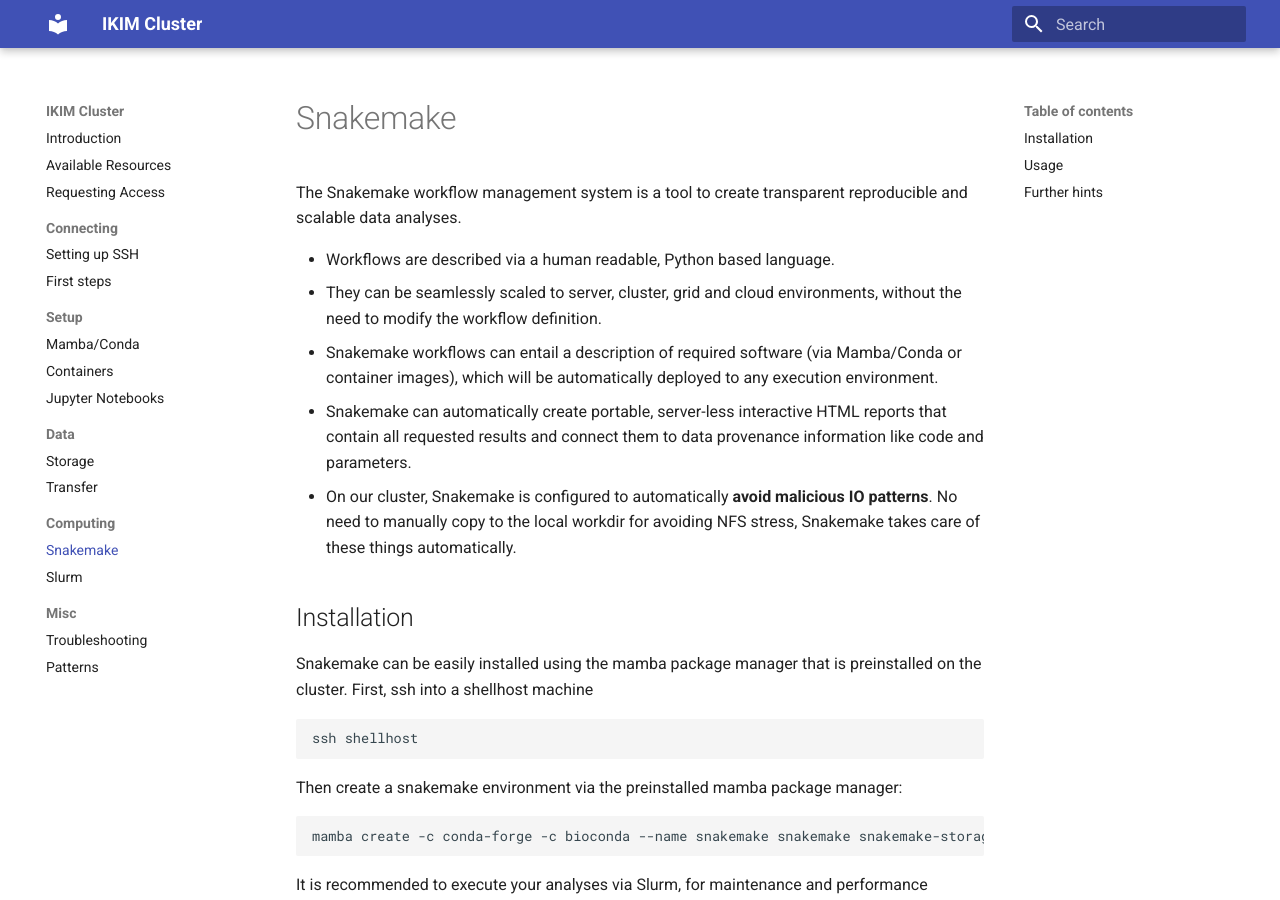
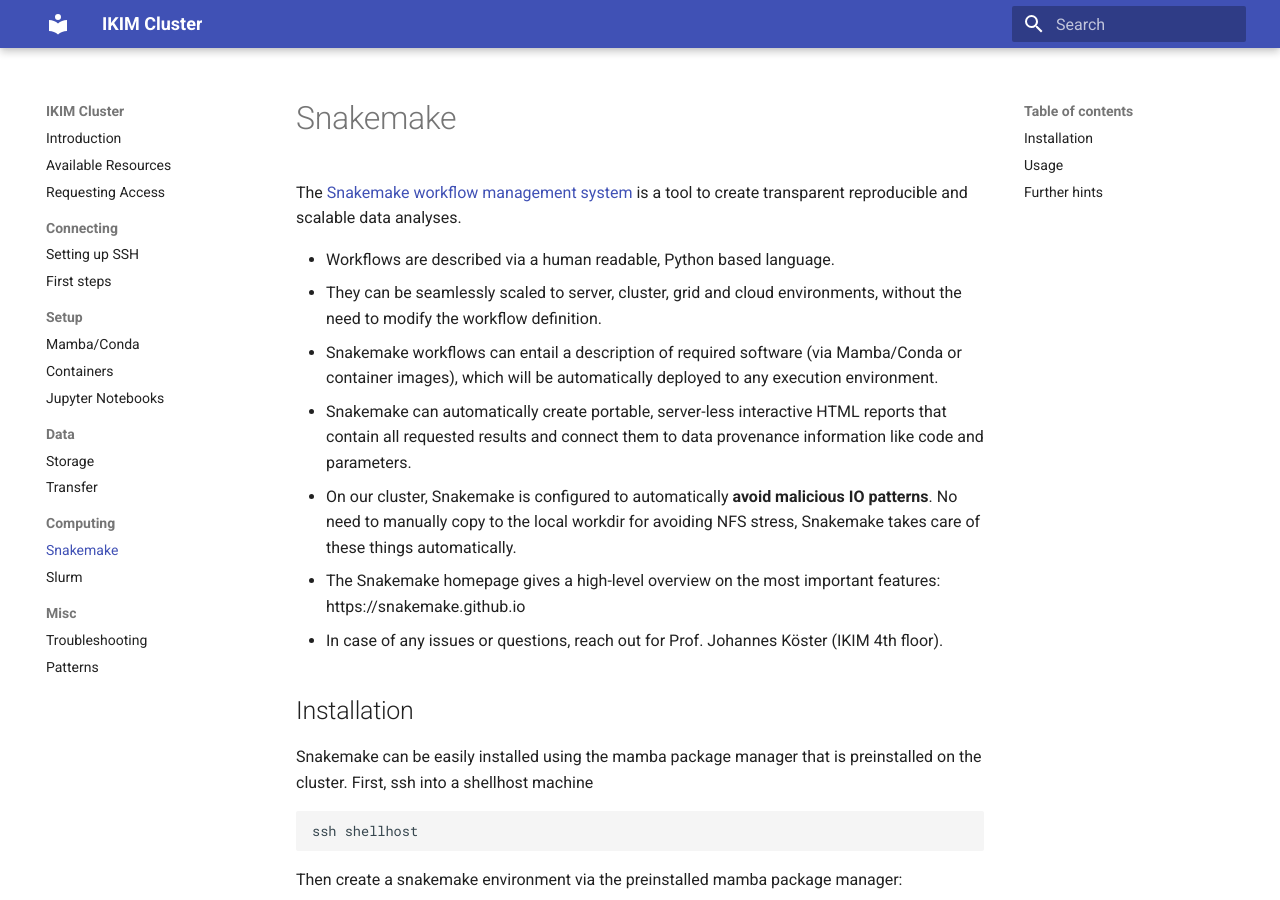
Before and after one commit to IKIM-Essen/ClusterDocs, an MkDocs documentation site: the page built from docs/snakemake.md, in a window 1280 px wide and 900 px high. Built offline with MkDocs 1.6.1 and Material for MkDocs 9.7.7, drawn with Linux system fonts in a browser that asks for light colours.

Commit message:
Update snakemake.md

```diff
--- a/docs/snakemake.md
+++ b/docs/snakemake.md
@@ -1,12 +1,14 @@
 # Snakemake
 
-The Snakemake workflow management system is a tool to create transparent reproducible and scalable data analyses.
+The [Snakemake workflow management system](https://snakemake.github.io/) is a tool to create transparent reproducible and scalable data analyses.
 
 * Workflows are described via a human readable, Python based language.
 * They can be seamlessly scaled to server, cluster, grid and cloud environments, without the need to modify the workflow definition.
 * Snakemake workflows can entail a description of required software (via Mamba/Conda or container images), which will be automatically deployed to any execution environment.
 * Snakemake can automatically create portable, server-less interactive HTML reports that contain all requested results and connect them to data provenance information like code and parameters.
 * On our cluster, Snakemake is configured to automatically **avoid malicious IO patterns**. No need to manually copy to the local workdir for avoiding NFS stress, Snakemake takes care of these things automatically.
+* The Snakemake homepage gives a high-level overview on the most important features: https://snakemake.github.io
+* In case of any issues or questions, reach out for Prof. Johannes Köster (IKIM 4th floor).
 
 ## Installation
 
```
